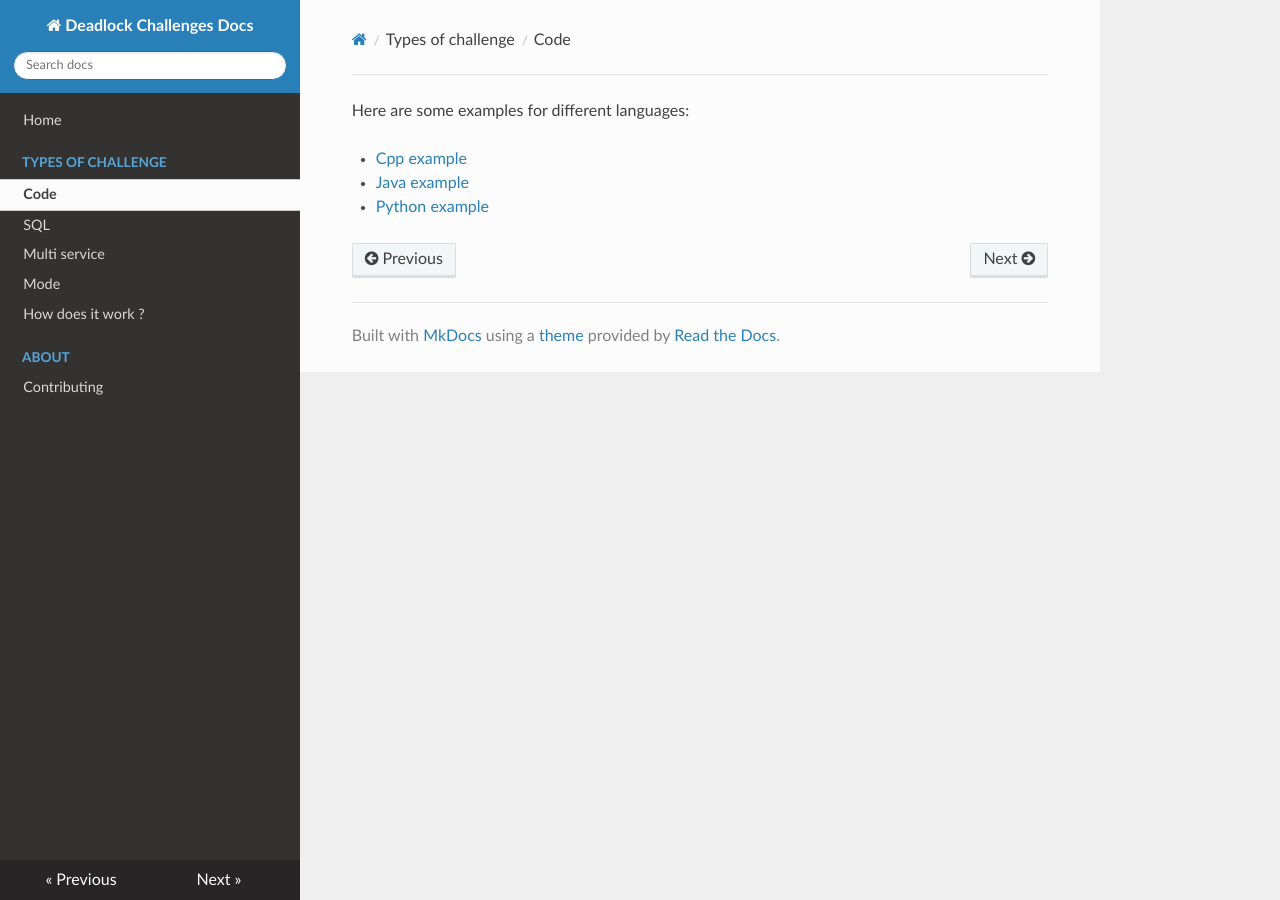
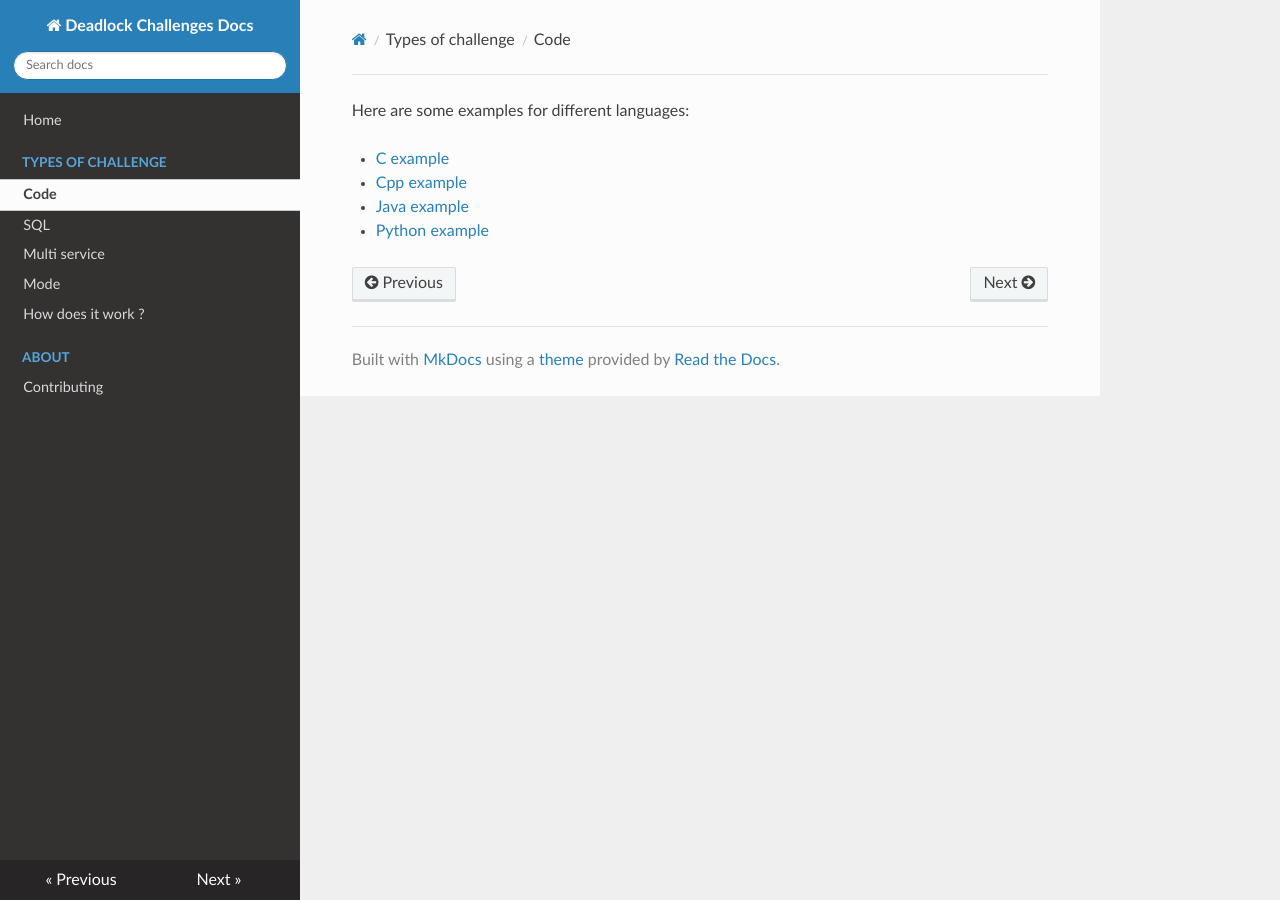
Before and after one commit to meitneshi/challenge-documentation, an MkDocs documentation site: the page built from docs/challenge-types/code.md, in a window 1280 px wide. Built offline with MkDocs 1.6.1, drawn with Linux system fonts in a browser that asks for light colours; nearby versions of some CDN libraries.

Commit message:
docs: add c example link

```diff
--- a/docs/challenge-types/code.md
+++ b/docs/challenge-types/code.md
@@ -1,5 +1,6 @@
 Here are some examples for different languages:
 
+* [C example](https://github.com/deadlock-resources/challenge-examples/tree/master/example/code_c)
 * [Cpp example](https://github.com/deadlock-resources/challenge-examples/tree/master/example/code_cpp)
 * [Java example](https://github.com/deadlock-resources/challenge-examples/tree/master/example/code_java)
 * [Python example](https://github.com/deadlock-resources/challenge-examples/tree/master/example/code_python)
```
